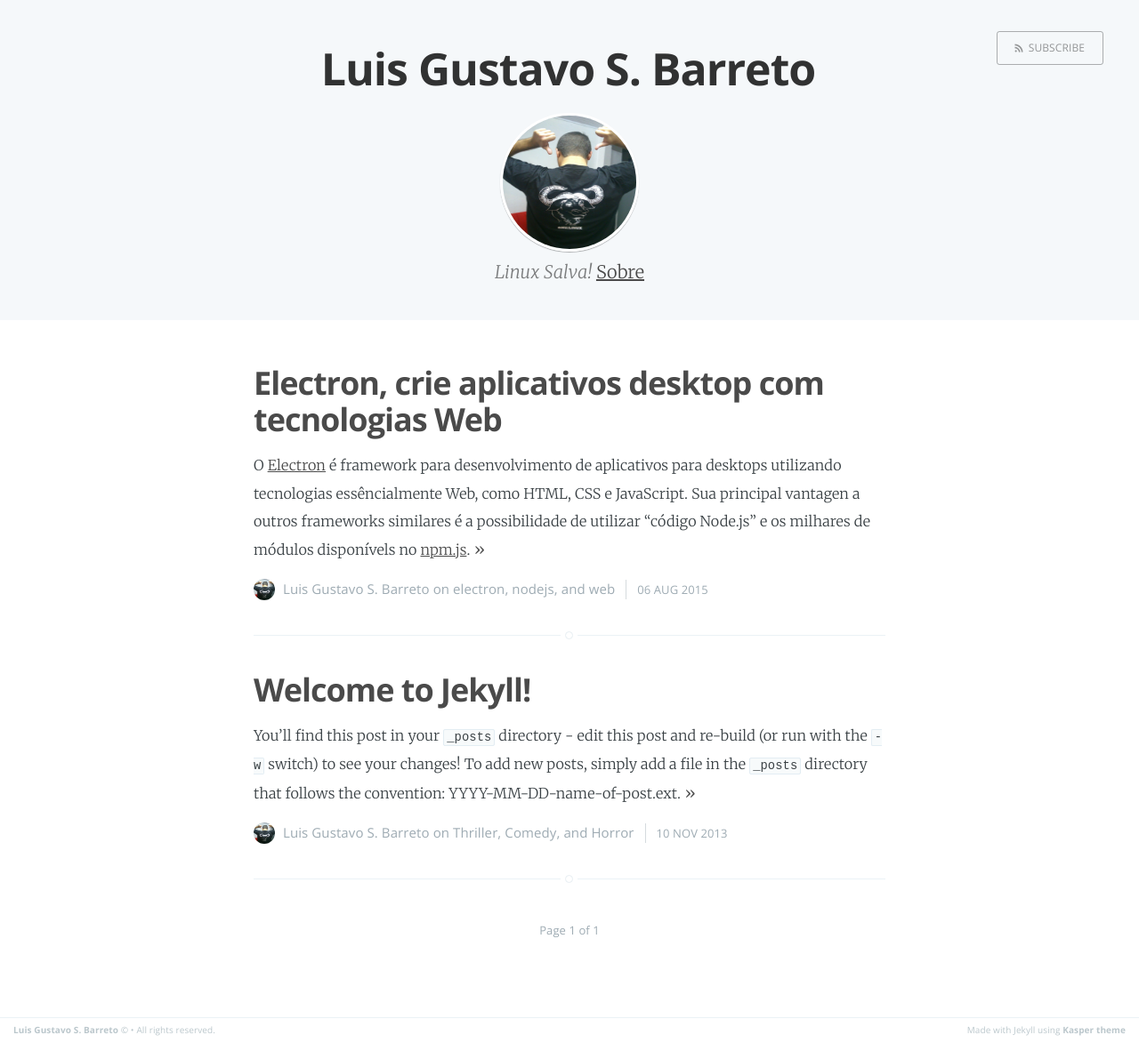
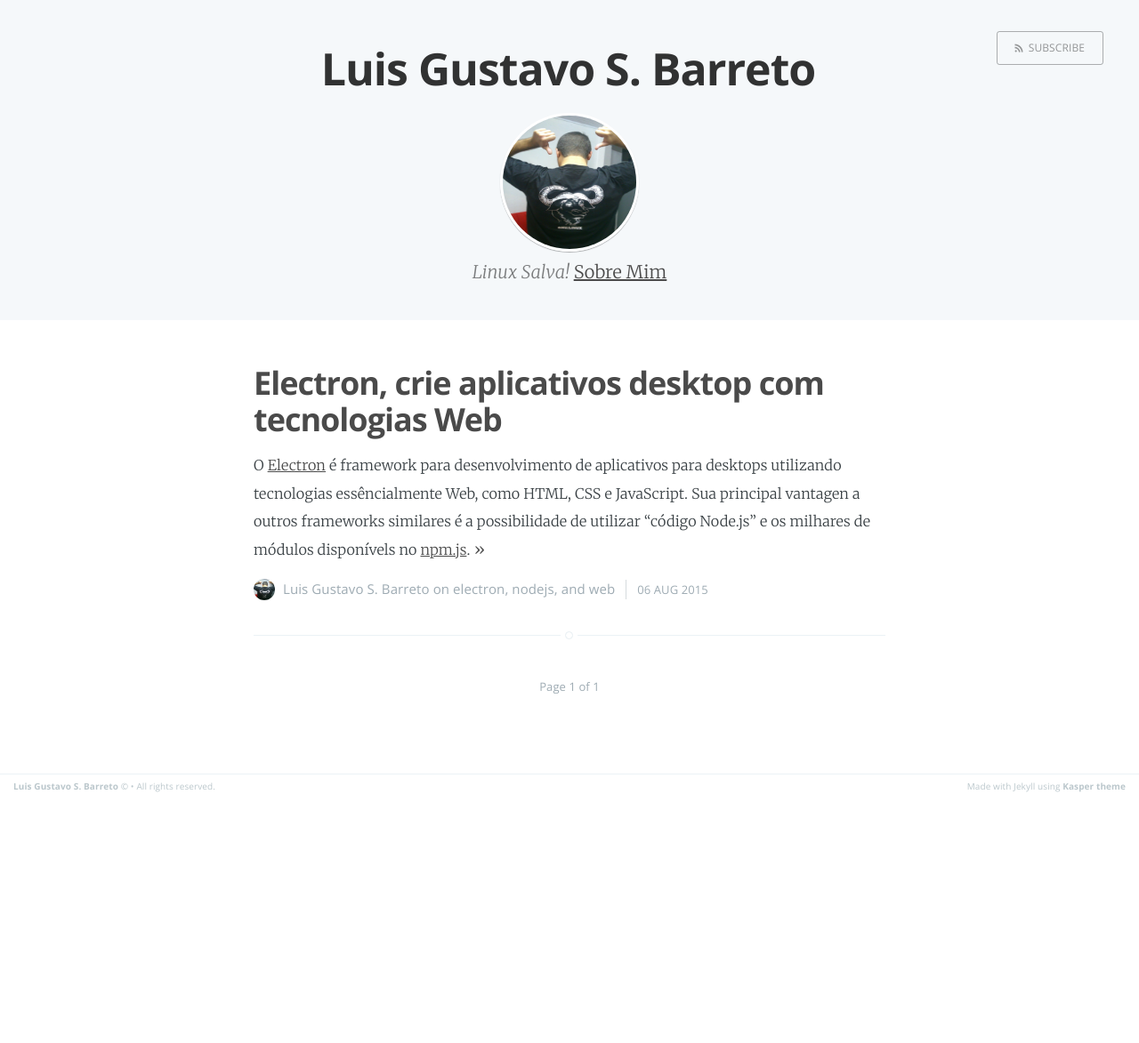
Before and after one commit to gustavosbarreto/gustavosbarreto.github.io, a Jekyll site: the page built from index.html, in a window 1280 px wide. Shown: the whole page at 89% size. Built offline with Jekyll 4.4.1, drawn with Linux system fonts in a browser that asks for light colours; Markdown is read by kramdown in place of the engine named in the settings; the list of posts is cut into pages by our own code; after the commit the page ends 900 px from its top, so only the background shows below that.

Commit message:
Ajustes de layout

```diff
--- a/_layouts/post.html
+++ b/_layouts/post.html
@@ -72,7 +72,7 @@ post_class: post-template
                     <h4> {{ site.author }} </h4>
                     <!-- Author Bio -->
                     <p>
-                        Here goes the author description. You might want to place some links too in here
+		      Aficionado por programação, entusiasta de Linux, Software Livre e Código Aberto.
                     </p>
                 </section>
             {% endif %}
--- a/_posts/2013-11-10-welcome-to-jekyll.markdown
+++ /dev/null
@@ -1,24 +0,0 @@
----
-layout: post
-title:  "Welcome to Jekyll!"
-date:   2013-11-10 10:18:00
-categories: Thriller Comedy Horror
----
-
-You'll find this post in your `_posts` directory - edit this post and re-build (or run with the `-w` switch) to see your changes!
-To add new posts, simply add a file in the `_posts` directory that follows the convention: YYYY-MM-DD-name-of-post.ext.
-
-Jekyll also offers powerful support for code snippets:
-
-{% highlight ruby %}
-def print_hi(name)
-  puts "Hi, #{name}"
-end
-print_hi('Tom')
-#=> prints 'Hi, Tom' to STDOUT.
-{% endhighlight %}
-
-Check out the [Jekyll docs][jekyll] for more info on how to get the most out of Jekyll. File all bugs/feature requests at [Jekyll's GitHub repo][jekyll-gh].
-
-[jekyll-gh]: https://github.com/mojombo/jekyll
-[jekyll]:    http://jekyllrb.com
--- a/index.html
+++ b/index.html
@@ -22,7 +22,7 @@ about: 'about.html'
 		  <img style="border: 3px solid #fff; box-shadow: 0 1px 1px rgba(0,0,0,0.3); border-radius: 100%" width=150 height=150 src="/assets/images/profile.jpg">
 		  <div>
 		    <i>{{ site.description }}</i>
-		    <a href='{{ site.baseurl }}{{ page.about }}'>Sobre</a>
+		    <a href='{{ site.baseurl }}{{ page.about }}'>Sobre Mim</a>
 		  </div>
 		</div>
             </h2>
```
Also changed, not shown: about.md (+6 -2 lines).
